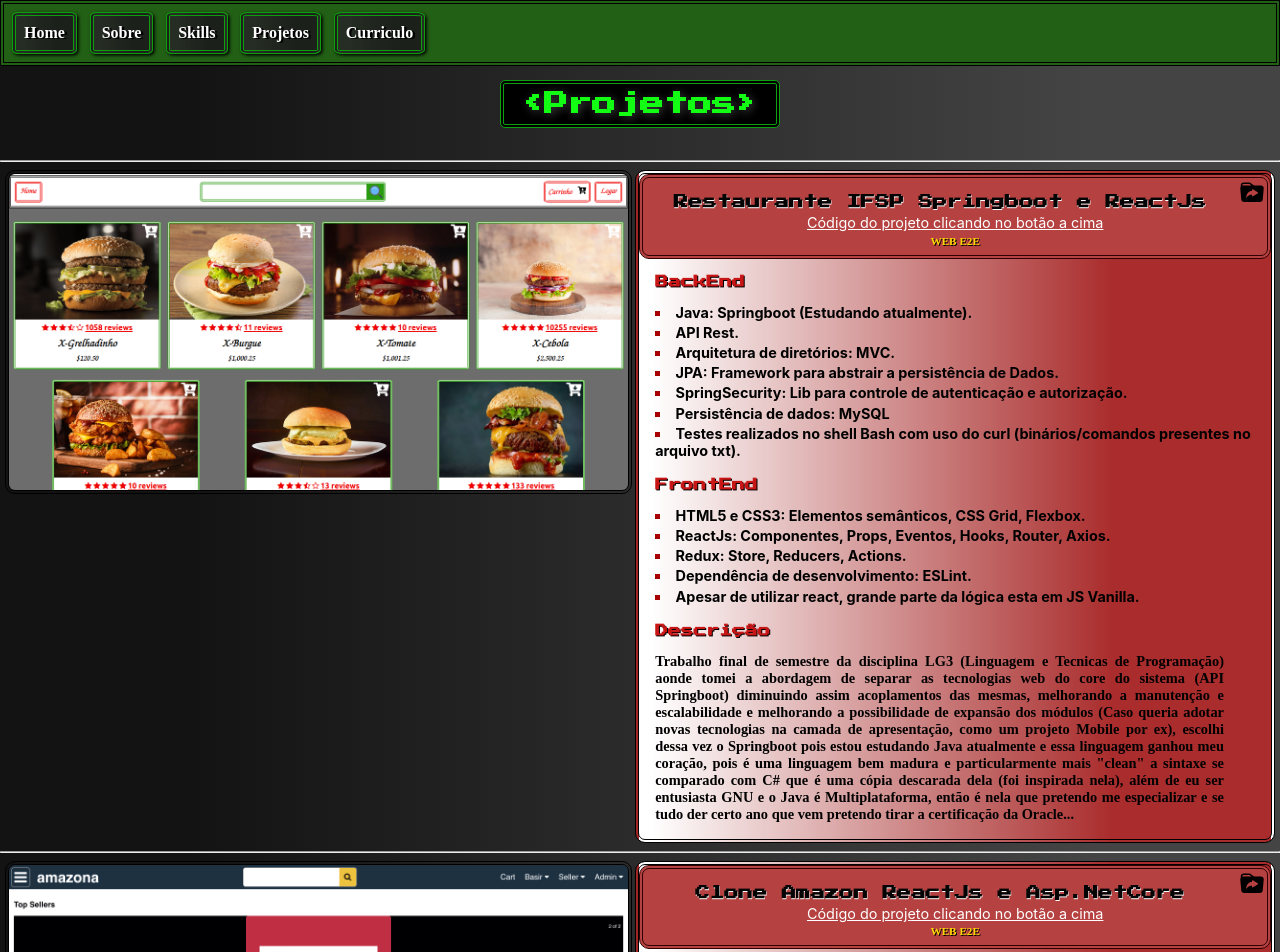
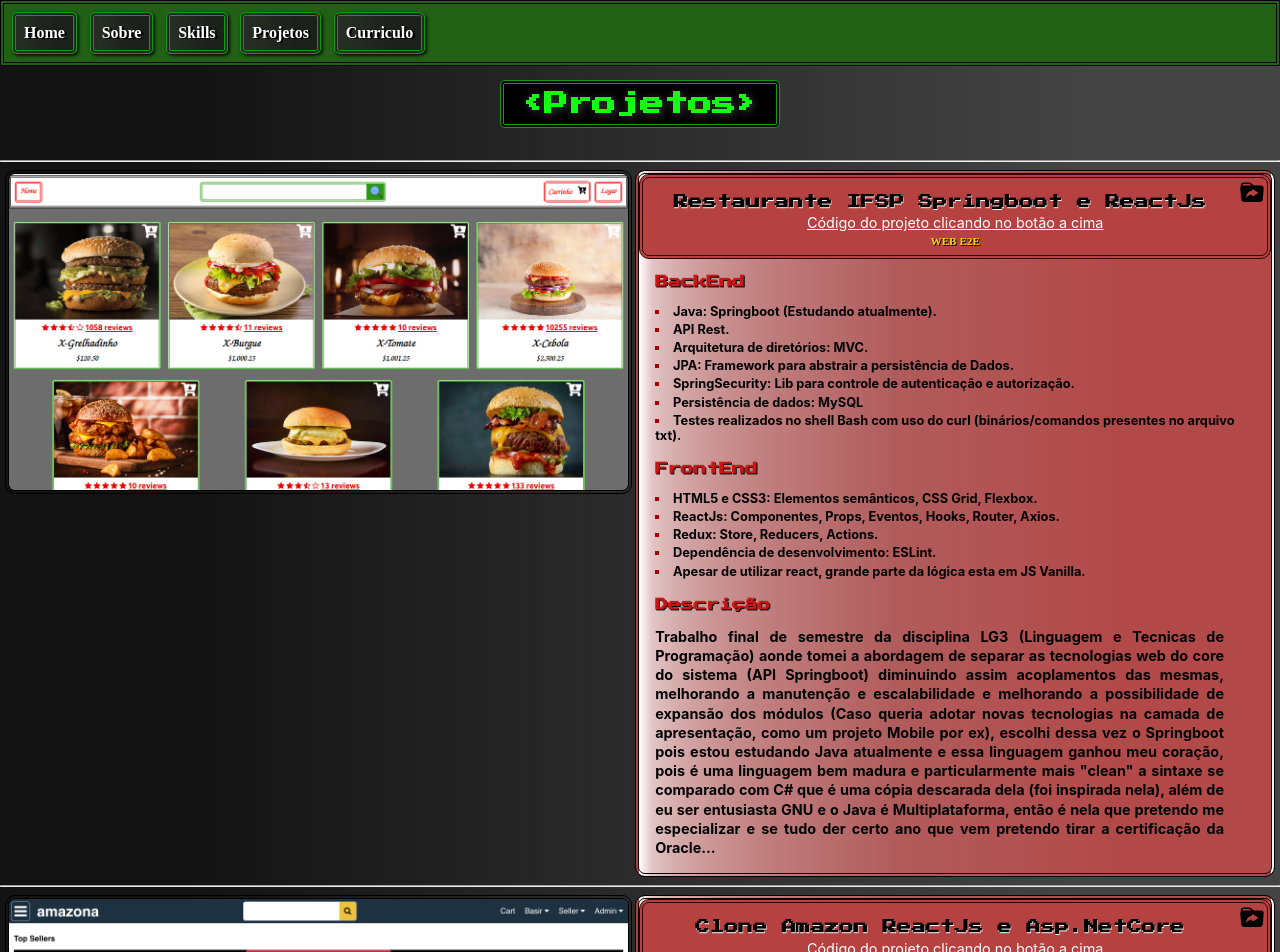
Before and after one commit to WelBert-dev/firstPortifolioHeroku-2022, a React (Create React App) app: page /projects in a window 1280 px wide. Shown: the top 952 px of the page. Built offline with nearby package versions, Linux system fonts and the light colour scheme; a web font is replaced by a local one.

Commit message:
melhora designer do projects

```diff
--- a/src/screens/ProjectsScreen.css
+++ b/src/screens/ProjectsScreen.css
@@ -26,7 +26,7 @@
     flex-grow: 1fr;
     border: 4px double black;
     border-radius: 10px;
-    background: linear-gradient(to right, #fff 2%, rgb(209 35 35 / 72%) 75%);
+    background: linear-gradient(90deg,#fff 0,6%,rgb(223 105 105 / 72%),rgba(221, 75, 75, 0.72) 75%);
     flex-grow: 1fr;
     max-width: 50%;
 
@@ -117,7 +117,7 @@
 .projects-description--container ul {
     list-style-type: square;
     list-style-position: inside;
-    font-size: .9rem;
+    font-size: .8rem;
 }
 
 .projects-description--container ul li::marker{
@@ -137,6 +137,8 @@
     font-weight: bold;
     text-align: justify;
     max-width: 90%;
+    font-family: var(--main-fontFamily);
+    line-height: 1.2rem;
 }
 
 @media (max-width: 800px)
```
